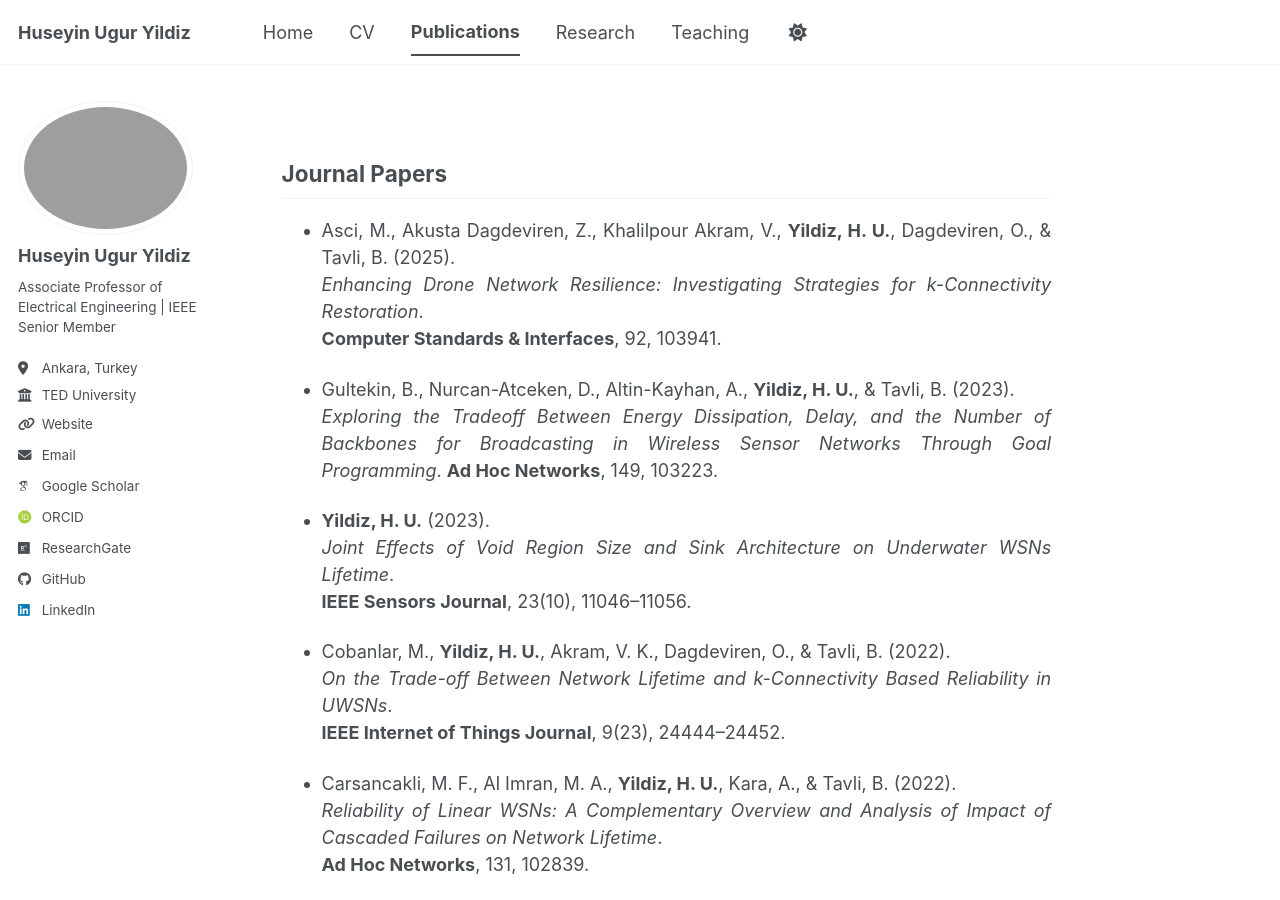
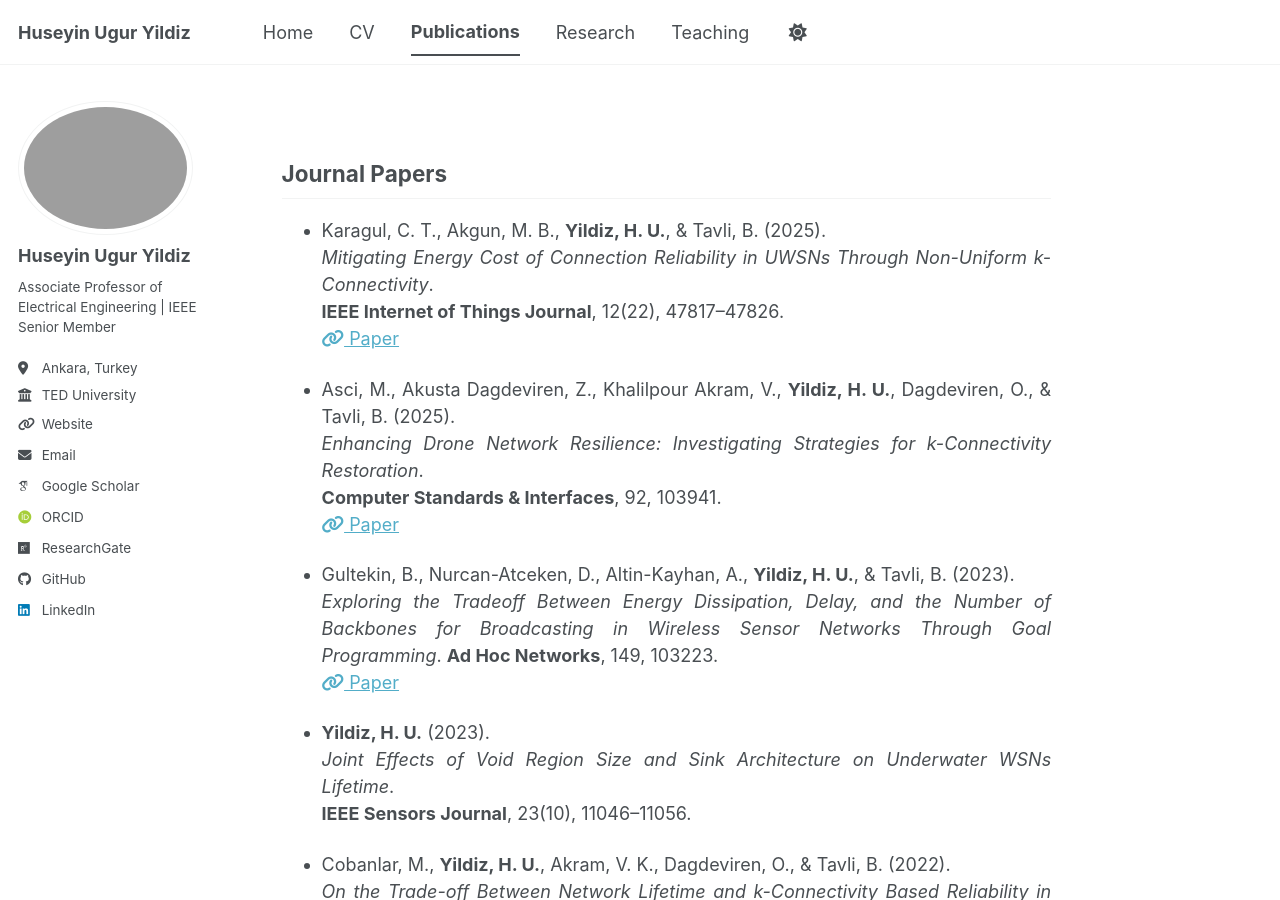
Before and after one commit to huguryildiz/huguryildiz.github.io, a Jekyll site: the page built from _pages/publications.md, in a window 1280 px wide and 900 px high. Built offline with Jekyll 4.4.1, drawn with Linux system fonts in a browser that asks for light colours; some web fonts are replaced; a script bundle is joined from its source files by our own code; library files that are not in the unit come from our copies.

Commit message:
Update publications.md

```diff
--- a/_pages/publications.md
+++ b/_pages/publications.md
@@ -8,13 +8,20 @@ author_profile: true
 
 ## Journal Papers
 
+- Karagul, C. T., Akgun, M. B., **Yildiz, H. U.**, & Tavli, B. (2025).
+  *Mitigating Energy Cost of Connection Reliability in UWSNs Through Non-Uniform k-Connectivity*.
+  **IEEE Internet of Things Journal**, 12(22), 47817–47826.  <br>
+  [<i class="fas fa-link" style="color: inherit;"></i> Paper](https://doi.org/10.1109/JIOT.2025.3603829)
+
 - Asci, M., Akusta Dagdeviren, Z., Khalilpour Akram, V., **Yildiz, H. U.**, Dagdeviren, O., & Tavli, B. (2025).
   *Enhancing Drone Network Resilience: Investigating Strategies for k-Connectivity Restoration*.
-  **Computer Standards & Interfaces**, 92, 103941.
+  **Computer Standards & Interfaces**, 92, 103941.  <br>
+  [<i class="fas fa-link" style="color: inherit;"></i> Paper](https://doi.org/10.1016/j.csi.2024.103941)
 
 - Gultekin, B., Nurcan-Atceken, D., Altin-Kayhan, A., **Yildiz, H. U.**, & Tavli, B. (2023).
   *Exploring the Tradeoff Between Energy Dissipation, Delay, and the Number of Backbones for Broadcasting in Wireless Sensor Networks Through Goal Programming*.
-  **Ad Hoc Networks**, 149, 103223.
+  **Ad Hoc Networks**, 149, 103223.  <br>
+  [<i class="fas fa-link" style="color: inherit;"></i> Paper](https://doi.org/10.1016/j.adhoc.2023.103223)
 
 - **Yildiz, H. U.** (2023).
   *Joint Effects of Void Region Size and Sink Architecture on Underwater WSNs Lifetime*.
```
